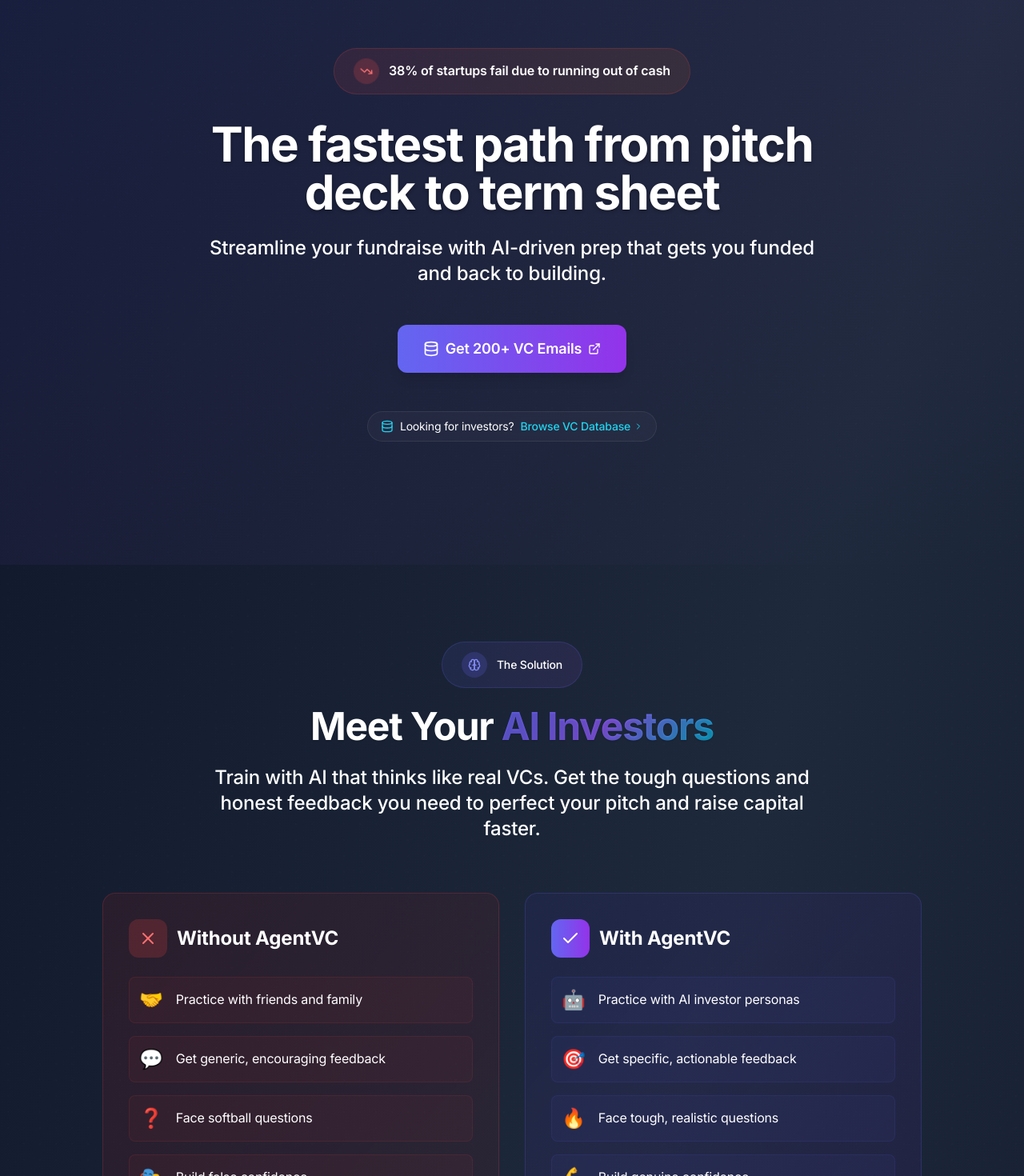
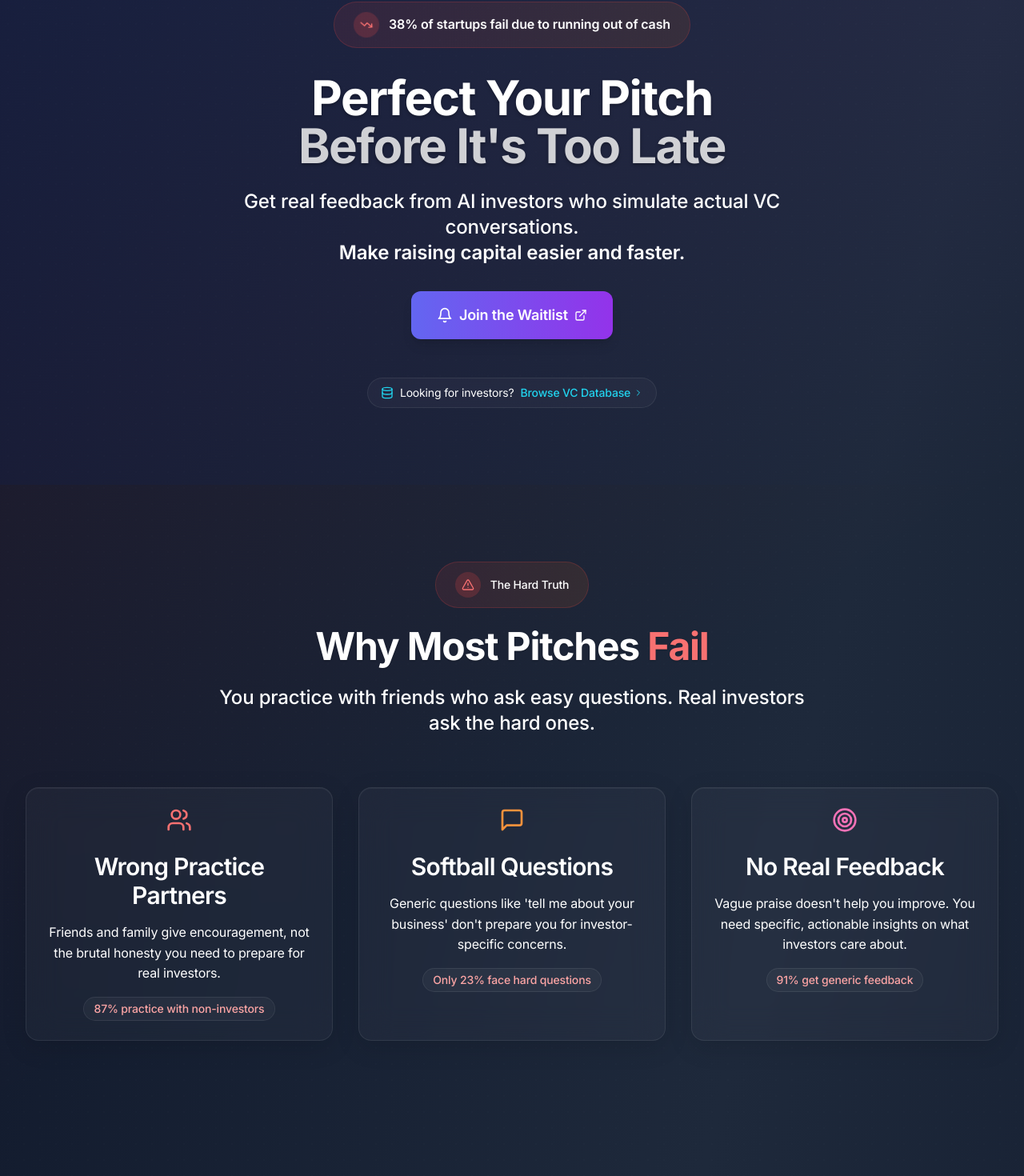
Before and after one commit to rohanvyas01/agentvc01, a React (Vite) app: page / in a window 1280 px wide. Shown: the part 160-1630 px from the top of the page at 80% size. Built offline with nearby package versions, Linux system fonts and the light colour scheme.

Commit message:
Updated LandingPage.tsx

```diff
--- a/src/pages/LandingPage.tsx
+++ b/src/pages/LandingPage.tsx
@@ -55,19 +55,19 @@
 
       <Header />
 
-      {/* Hero Section - Centered */}
-      <section className="relative overflow-hidden flex items-center justify-center min-h-screen">
+      {/* Hero Section */}
+      <section className="relative overflow-hidden">
         <motion.div
           className="absolute inset-0 bg-gradient-to-br from-indigo-500/10 via-purple-500/5 to-transparent"
           style={{ y: y1 }}
         />
 
-        <div className="relative max-w-4xl mx-auto container-padding text-center">
+        <div className="relative max-w-7xl mx-auto container-padding section-spacing">
           <motion.div
             initial={{ opacity: 0, y: 30 }}
             animate={{ opacity: 1, y: 0 }}
             transition={{ duration: 0.8, ease: [0.4, 0, 0.2, 1] }}
-            className="text-center"
+            className="text-center max-w-4xl mx-auto"
           >
             {/* Announcement Badge */}
             <motion.div
@@ -92,16 +92,20 @@
               animate={{ opacity: 1, y: 0 }}
               transition={{ delay: 0.3, duration: 0.8 }}
             >
-              The fastest path from pitch deck to term sheet
+              Perfect Your Pitch
+              <br />
+              <span className="text-white/80">Before It's Too Late</span>
             </motion.h1>
 
             <motion.div
               initial={{ opacity: 0, y: 20 }}
               animate={{ opacity: 1, y: 0 }}
               transition={{ delay: 0.4, duration: 0.8 }}
-              className="text-subtitle mb-12 max-w-3xl mx-auto text-white"
+              className="text-subtitle mb-8 max-w-3xl mx-auto text-white"
             >
-              Streamline your fundraise with AI-driven prep that gets you funded and back to building.
+              Get real feedback from AI investors who simulate actual VC conversations.
+              <br />
+              <span className="text-white font-semibold">Make raising capital easier and faster.</span>
             </motion.div>
 
             <motion.div
@@ -122,8 +126,8 @@
                   transition={{ duration: 0.3 }}
                 />
                 <div className="relative z-10 flex items-center gap-2">
-                  <Database className="w-5 h-5" />
-                  Get 200+ VC Emails
+                  <Bell className="w-5 h-5" />
+                  Join the Waitlist
                   <ExternalLink className="w-4 h-4" />
                 </div>
               </motion.button>
@@ -150,9 +154,93 @@
         </div>
       </section>
 
-      {/* Solution Section - Redesigned and Centered */}
+      {/* Problem Section */}
       <section className="relative section-spacing">
-        <div className="max-w-6xl mx-auto container-padding">
+        <motion.div
+          className="absolute inset-0 bg-gradient-to-br from-red-500/5 via-transparent to-transparent"
+          style={{ y: y2 }}
+        />
+
+        <div className="relative max-w-7xl mx-auto container-padding">
+          <motion.div
+            initial={{ opacity: 0, y: 20 }}
+            whileInView={{ opacity: 1, y: 0 }}
+            transition={{ duration: 0.8 }}
+            viewport={{ once: true }}
+            className="text-center mb-16"
+          >
+            <motion.div
+              className="inline-flex items-center gap-3 bg-gradient-to-r from-red-500/10 to-orange-500/10 border border-red-500/20 rounded-full px-6 py-3 mb-6"
+              whileHover={{ scale: 1.05 }}
+            >
+              <div className="flex items-center justify-center w-8 h-8 bg-red-500/20 rounded-full">
+                <AlertTriangle className="w-4 h-4 text-red-400" />
+              </div>
+              <span className="text-sm font-medium text-white">The Hard Truth</span>
+            </motion.div>
+
+            <h2 className="text-headline mb-6 text-white">
+              Why Most Pitches <span className="text-red-400">Fail</span>
+            </h2>
+            <p className="text-subtitle max-w-3xl mx-auto text-white">
+              You practice with friends who ask easy questions. Real investors ask the hard ones.
+            </p>
+          </motion.div>
+
+          <div className="grid md:grid-cols-3 gap-8">
+            {[
+              {
+                icon: <Users className="w-8 h-8 text-red-400" />,
+                title: "Wrong Practice Partners",
+                description: "Friends and family give encouragement, not the brutal honesty you need to prepare for real investors.",
+                stat: "87% practice with non-investors"
+              },
+              {
+                icon: <MessageSquare className="w-8 h-8 text-orange-400" />,
+                title: "Softball Questions",
+                description: "Generic questions like 'tell me about your business' don't prepare you for investor-specific concerns.",
+                stat: "Only 23% face hard questions"
+              },
+              {
+                icon: <Target className="w-8 h-8 text-pink-400" />,
+                title: "No Real Feedback",
+                description: "Vague praise doesn't help you improve. You need specific, actionable insights on what investors care about.",
+                stat: "91% get generic feedback"
+              }
+            ].map((item, index) => (
+              <motion.div
+                key={index}
+                initial={{ opacity: 0, y: 20 }}
+                whileInView={{ opacity: 1, y: 0 }}
+                transition={{ duration: 0.6, delay: index * 0.2 }}
+                viewport={{ once: true }}
+                className="card hover-lift hover-glow text-center group"
+                whileHover={{ y: -4 }}
+              >
+                <motion.div
+                  className="flex justify-center mb-6"
+                  whileHover={{ scale: 1.1, rotate: 5 }}
+                  transition={{ duration: 0.3 }}
+                >
+                  {item.icon}
+                </motion.div>
+                <h3 className="text-title mb-4 text-white">{item.title}</h3>
+                <p className="text-white mb-4">{item.description}</p>
+                <motion.div
+                  className="inline-flex items-center gap-2 glass rounded-full px-3 py-1 border border-red-500/20"
+                  whileHover={{ scale: 1.05 }}
+                >
+                  <span className="text-sm text-red-300 font-medium">{item.stat}</span>
+                </motion.div>
+              </motion.div>
+            ))}
+          </div>
+        </div>
+      </section>
+
+      {/* Solution Section - Redesigned */}
+      <section className="relative section-spacing">
+        <div className="max-w-7xl mx-auto container-padding">
           <motion.div
             initial={{ opacity: 0, y: 20 }}
             whileInView={{ opacity: 1, y: 0 }}
@@ -179,9 +267,8 @@
             </p>
           </motion.div>
 
-          {/* Comparison Cards - Centered */}
-          <div className="flex justify-center">
-            <div className="grid lg:grid-cols-2 gap-8 max-w-5xl w-full">
+          {/* Comparison Cards */}
+          <div className="grid lg:grid-cols-2 gap-8 max-w-6xl mx-auto">
             {/* Traditional Practice */}
             <motion.div
               initial={{ opacity: 0, x: -50 }}
@@ -263,7 +350,6 @@
                 </div>
               </div>
             </motion.div>
-            </div>
           </div>
         </div>
       </section>
@@ -504,8 +590,8 @@
                   transition={{ duration: 0.3 }}
                 />
                 <div className="relative z-10 flex items-center gap-2">
-                  <Database className="w-5 h-5" />
-                  Get 200+ VC Emails
+                  <Bell className="w-5 h-5" />
+                  Join the Waitlist
                   <ExternalLink className="w-4 h-4" />
                 </div>
               </motion.button>
```
Lines whose indentation alone changed are shown as unchanged.
